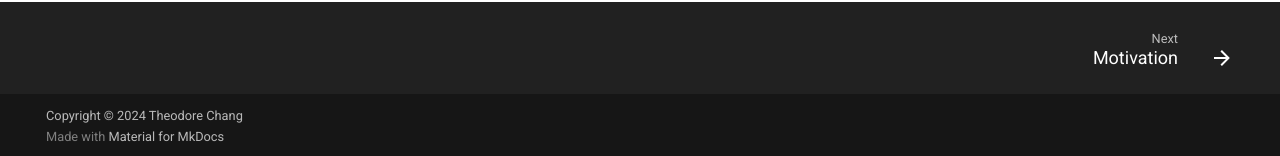
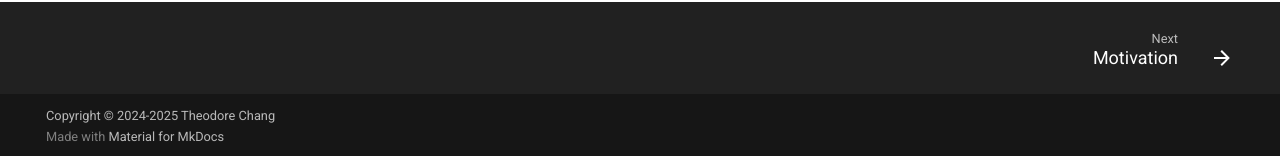
Before and after one commit to TLCFEM/msglc, an MkDocs documentation site: the page built from docs/index.md, in a window 1280 px wide and 1369 px high. Shown: the part 1210-1366 px from the top of the window. Built offline with MkDocs 1.6.1 and Material for MkDocs 9.7.7, drawn with Linux system fonts in a browser that asks for light colours; comment, search, counter and statistics services are not loaded.

Commit message:
Update copyright year, refine requirements, and remove deprecated pytest configuration

```diff
--- a/mkdocs.yml
+++ b/mkdocs.yml
@@ -1,6 +1,6 @@
 site_name: msglc
 site_author: Theodore Chang
-copyright: Copyright © 2024 Theodore Chang
+copyright: Copyright © 2024-2025 Theodore Chang
 repo_url: "https://github.com/TLCFEM/msglc"
 theme:
   name: material
--- a/pyproject.toml
+++ b/pyproject.toml
@@ -59,3 +59,7 @@
 [tool.ruff.lint]
 select = ["E", "F", "UP", "B", "SIM", "I"]
 ignore = ["B008","E501"]
+
+[tool.pytest.ini_options]
+asyncio_mode = "strict"
+asyncio_default_fixture_loop_scope = "function"
--- a/requirements.txt
+++ b/requirements.txt
@@ -1,4 +1,4 @@
 # This file was autogenerated by uv via the following command:
 #    uv pip compile --refresh --annotation-style=line --output-file=requirements.txt pyproject.toml
-bitarray==3.3.1           # via msglc (pyproject.toml)
+bitarray==3.4.2           # via msglc (pyproject.toml)
 msgpack==1.1.0            # via msglc (pyproject.toml)
```
Also changed, not shown: requirements-dev.txt (+21 -21 lines), 2 other files.
